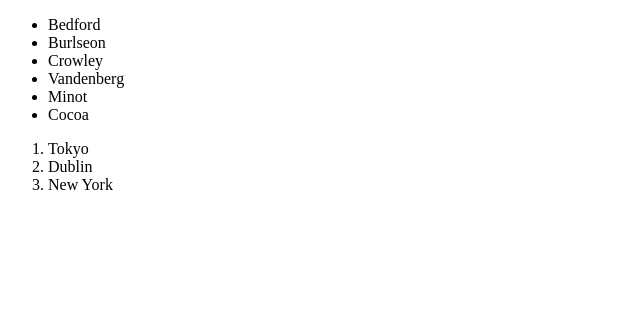
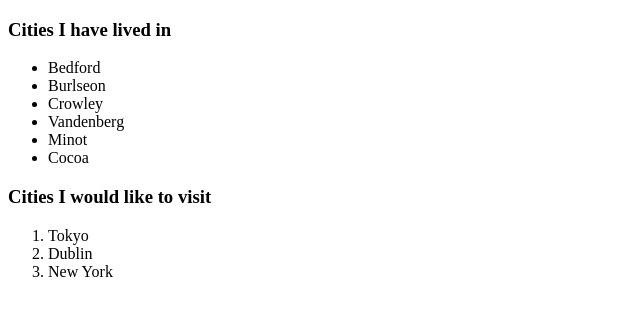
Before and after one commit to neg-0/html-exercise, a plain HTML site: page index.html in a window 1280 px wide. Shown: the whole page, without its empty margins (0-640 px from the left). Drawn offline with Linux system fonts and the light colour scheme.

Commit message:
Added headings

```diff
--- a/index.html
+++ b/index.html
@@ -2,6 +2,7 @@
 <html>
 <head></head>
 <body>
+<h3>Cities I have lived in</h3>
 <ul>
 	<li>Bedford</li>
 	<li>Burlseon</li>
@@ -10,6 +11,7 @@
 	<li>Minot</li>
 	<li>Cocoa</li>
 </ul>
+<h3>Cities I would like to visit</h3>
 <ol>
 	<li>Tokyo</li>
 	<li>Dublin</li>
```
